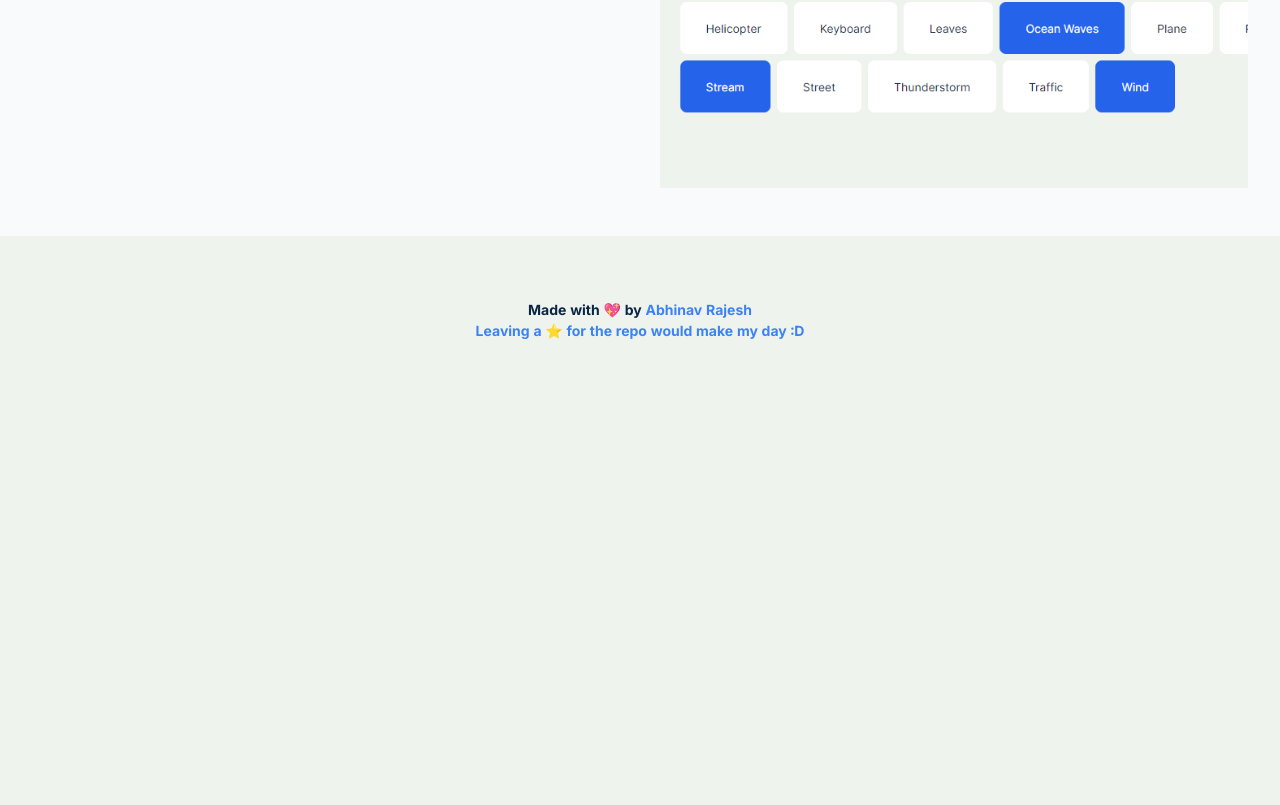
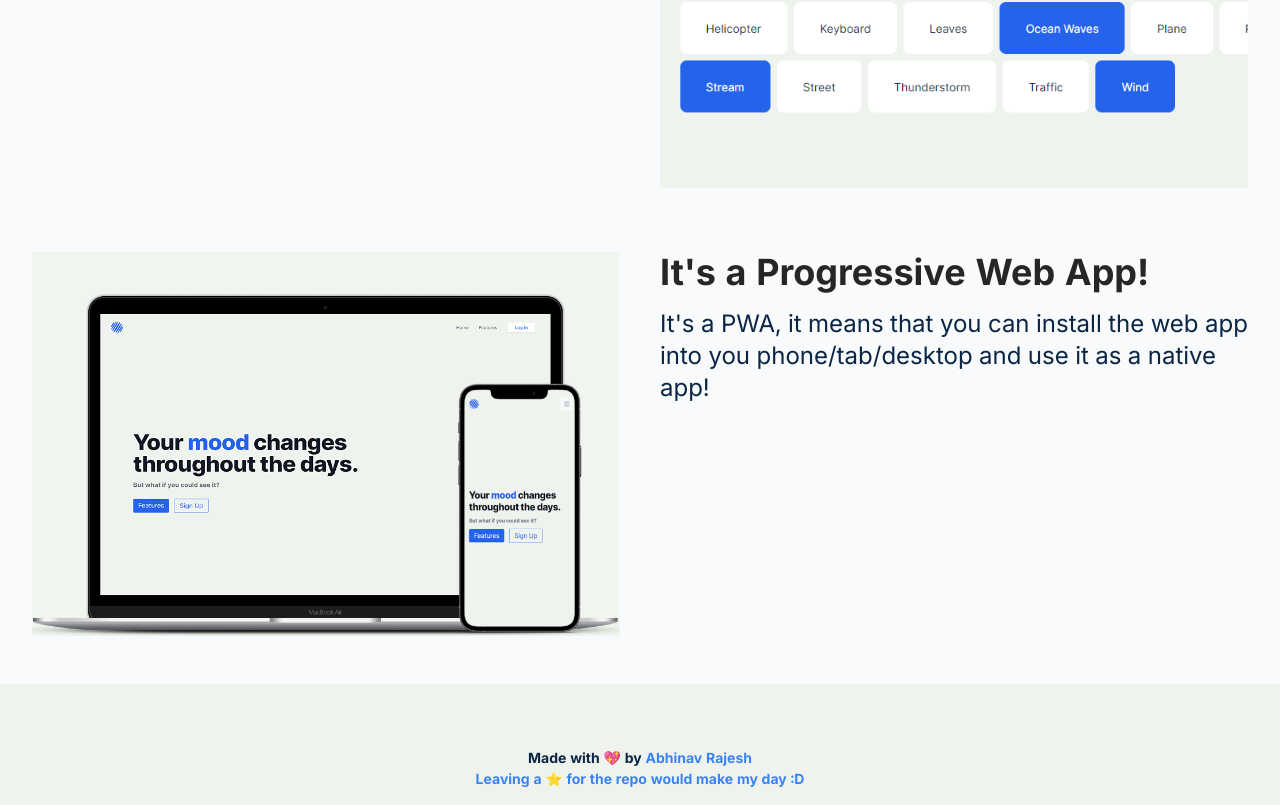
Before and after one commit to AbhinavRajesh/Aura, a React (Create React App) app: page / in a window 1280 px wide. Shown: the part 2444-3249 px from the top of the page. Before the commit the page ends 2801 px from the top, so only its background shows below. Built offline with nearby package versions, Linux system fonts and the light colour scheme; no server answers.

Commit message:
Bug fix and License Fix

```diff
--- a/src/App.scss
+++ b/src/App.scss
@@ -40,3 +40,7 @@
 .min-h-85 {
   min-height: 85vh;
 }
+
+.ant-message-custom-content {
+  @apply flex items-center;
+}
--- a/src/components/Features/index.tsx
+++ b/src/components/Features/index.tsx
@@ -2,6 +2,7 @@ import AddToCalendar from "../../assets/AddToCalendar.gif";
 import MoodHistory from "../../assets/MoodHistory.png";
 import MoodGraph from "../../assets/MoodGraph.png";
 import Aura from "../../assets/Aura.png";
+import PWA from "../../assets/PWA.png";
 
 const Features = () => {
   return (
@@ -45,12 +46,15 @@ const Features = () => {
               </div>
               <img
                 src={MoodHistory}
-                alt="GIF on how to add to calendar"
+                alt="Mood history in monthly/yearly view"
                 className="row-start-1 row-end-1 md:row-start-auto md:row-end-auto"
               />
             </div>
             <div className="grid grid-cols-1 md:grid-cols-2 gap-10">
-              <img src={MoodGraph} alt="GIF on how to add to calendar" />
+              <img
+                src={MoodGraph}
+                alt="Analyse your mood in beautiful graphs"
+              />
               <div className="flex flex-col">
                 <h2 className="text-2xl text-center md:text-left md:text-4xl font-bold">
                   Analyse your mood
@@ -72,9 +76,24 @@ const Features = () => {
               </div>
               <img
                 src={Aura}
-                alt="GIF on how to add to calendar"
+                alt="20+ Ambient Sounds to enhance your day"
                 className="row-start-1 row-end-1 md:row-start-auto md:row-end-auto"
               />
+            </div>
+            <div className="grid grid-cols-1 md:grid-cols-2 gap-10">
+              <img
+                src={PWA}
+                alt="Install this app on your phone/desktop and use it as a native"
+              />
+              <div className="flex flex-col">
+                <h2 className="text-2xl text-center md:text-left md:text-4xl font-bold">
+                  It's a Progressive Web App!
+                </h2>
+                <p className="text-lg text-center md:text-left md:text-2xl mt-4">
+                  It's a PWA, it means that you can install the web app into you
+                  phone/tab/desktop and use it as a native app!
+                </p>
+              </div>
             </div>
           </div>
           {/*  row-start-1 row-end-1 */}
--- a/src/components/Landing/index.tsx
+++ b/src/components/Landing/index.tsx
@@ -20,7 +20,7 @@ const Landing = () => {
         </p>
         <div className="mt-5 sm:mt-8 sm:flex sm:justify-start mx-auto w-full">
           <a
-            href="#feature"
+            href="#features"
             className="px-4 py-2 bg-blue-600 hover:bg-blue-500 text-white rounded text-xl"
           >
             Features
```
Also changed, not shown: 1 other file (tests, documents, lock files or other folders).
